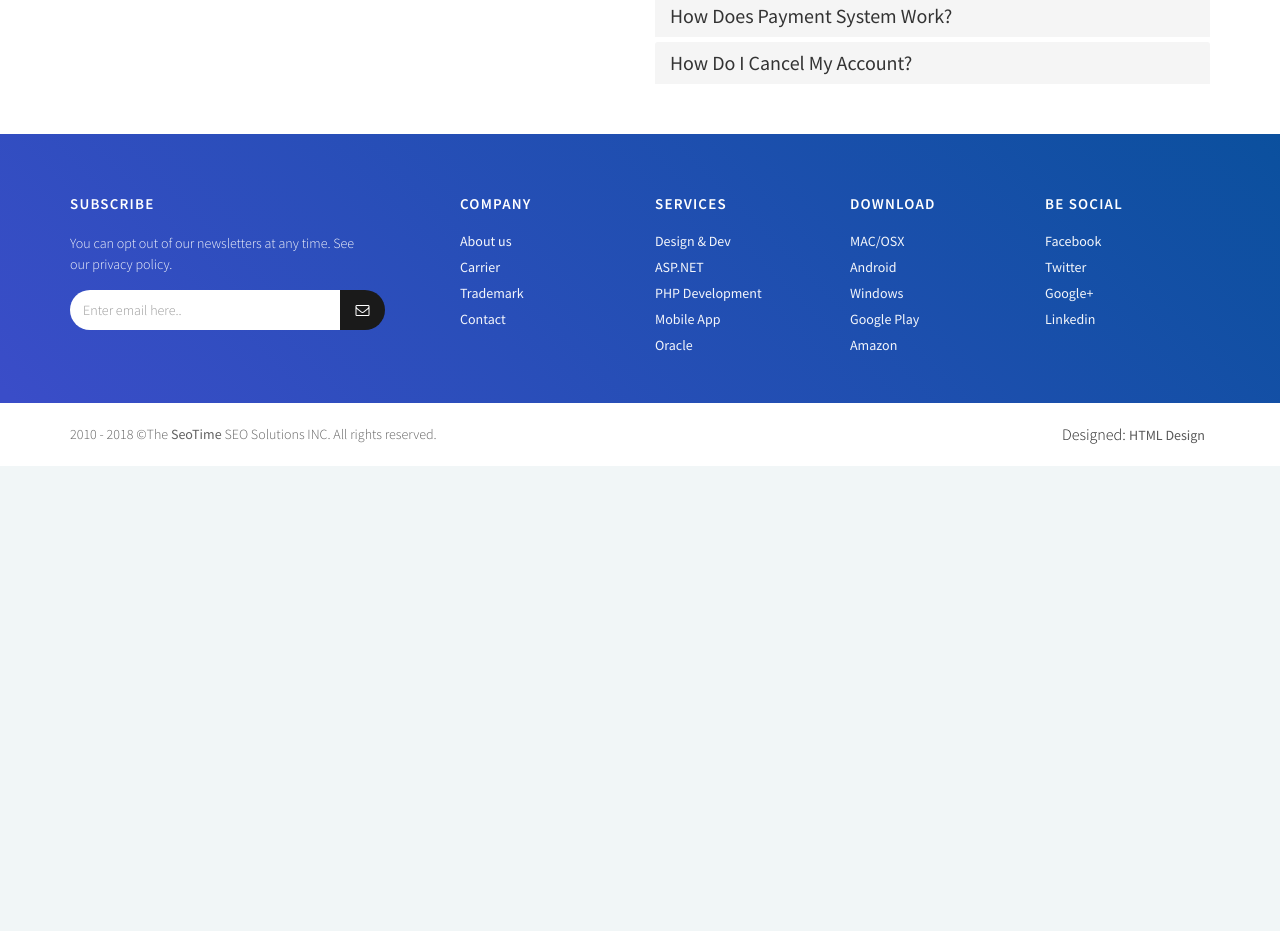
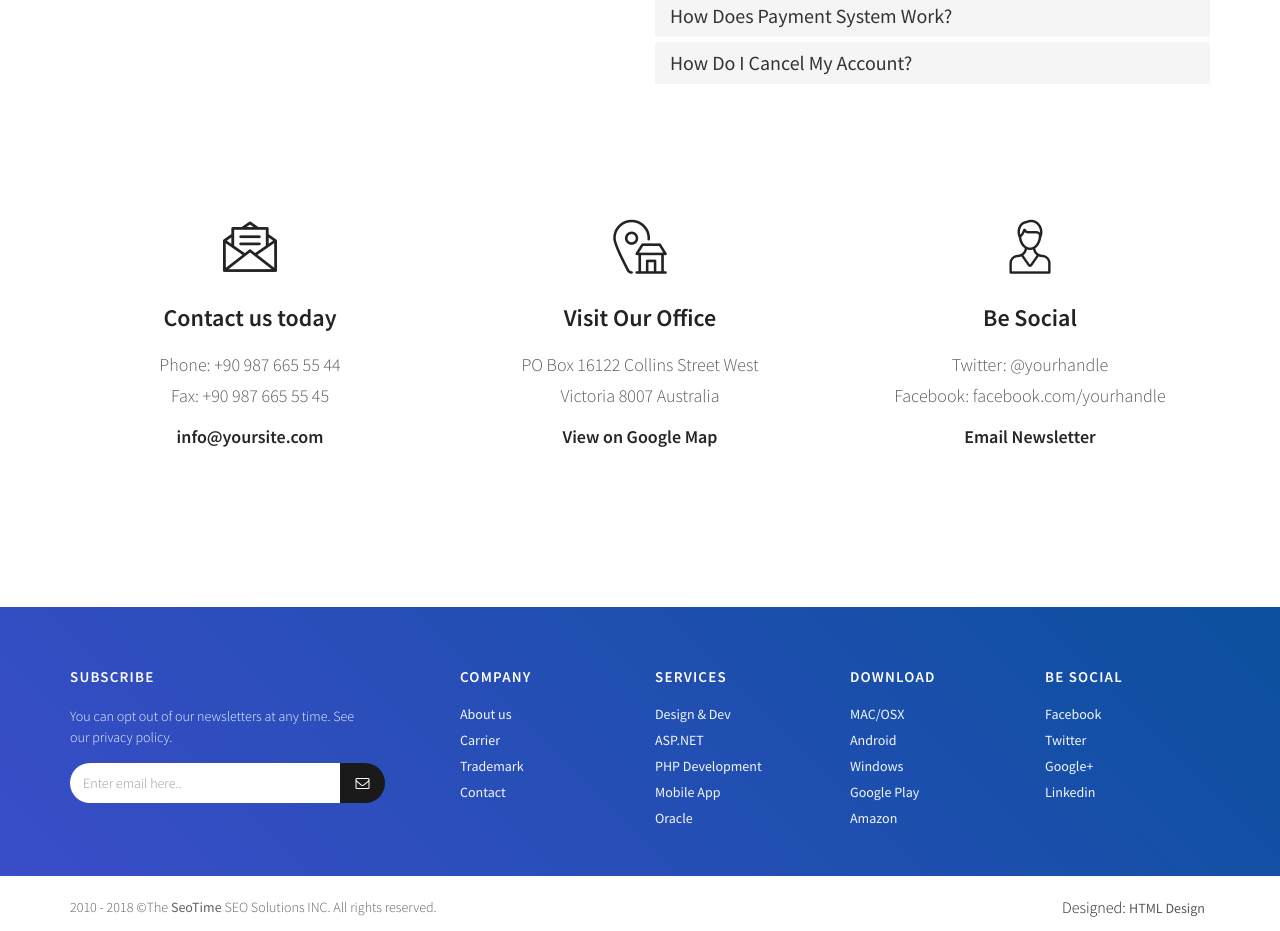
Before and after one commit to Suresh-Gobi/10-Eleven-Consultants, a plain HTML site: page index.html in a window 1280 px wide. Shown: the part 3492-4423 px from the top of the page. Before the commit the page ends 3958 px from the top, so only its background shows below. Drawn offline with nearby package versions, Linux system fonts and the light colour scheme.

Commit message:
Add contact section with office details and social media links for improved user engagement

```diff
--- a/index.html
+++ b/index.html
@@ -615,6 +615,53 @@
             </div>
          </section>
 
+         <section class="section">
+            <div class="container">
+              <div class="row contactv2 text-center">
+                <div class="col-md-4">
+                  <div class="small-box">
+                    <i class="flaticon-message"></i>
+                    <h4>Contact us today</h4>
+                    <small>Phone: +90 987 665 55 44</small>
+                    <small>Fax: +90 987 665 55 45</small>
+                    <p><a href="mail:to">info@yoursite.com</a></p>
+                  </div>
+                  <!-- end small-box -->
+                </div>
+                <!-- end col -->
+
+                <div class="col-md-4">
+                  <div class="small-box">
+                    <i class="flaticon-home-marker"></i>
+                    <h4>Visit Our Office</h4>
+                    <small>PO Box 16122 Collins Street West</small>
+                    <small>Victoria 8007 Australia</small>
+                    <p><a href="#">View on Google Map</a></p>
+                  </div>
+                  <!-- end small-box -->
+                </div>
+                <!-- end col -->
+
+                <div class="col-md-4">
+                  <div class="small-box">
+                    <i class="flaticon-user"></i>
+                    <h4>Be Social</h4>
+                    <small>Twitter: @yourhandle</small>
+                    <small>Facebook: facebook.com/yourhandle</small>
+                    <p><a href="#">Email Newsletter</a></p>
+                  </div>
+                  <!-- end small-box -->
+                </div>
+                <!-- end col -->
+              </div>
+              <!-- end contactv2 -->
+
+              <!-- end row -->
+            </div>
+            <!-- end container -->
+          </section>
+          <!-- end section -->
+
 
 
 
```
